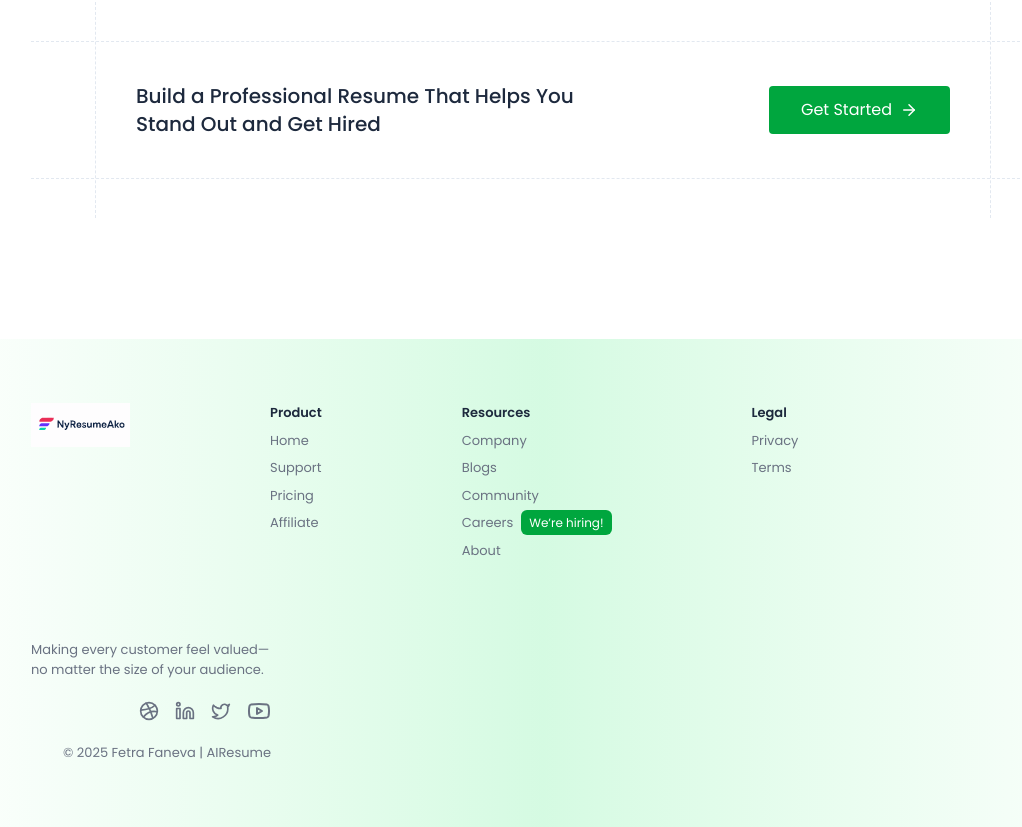
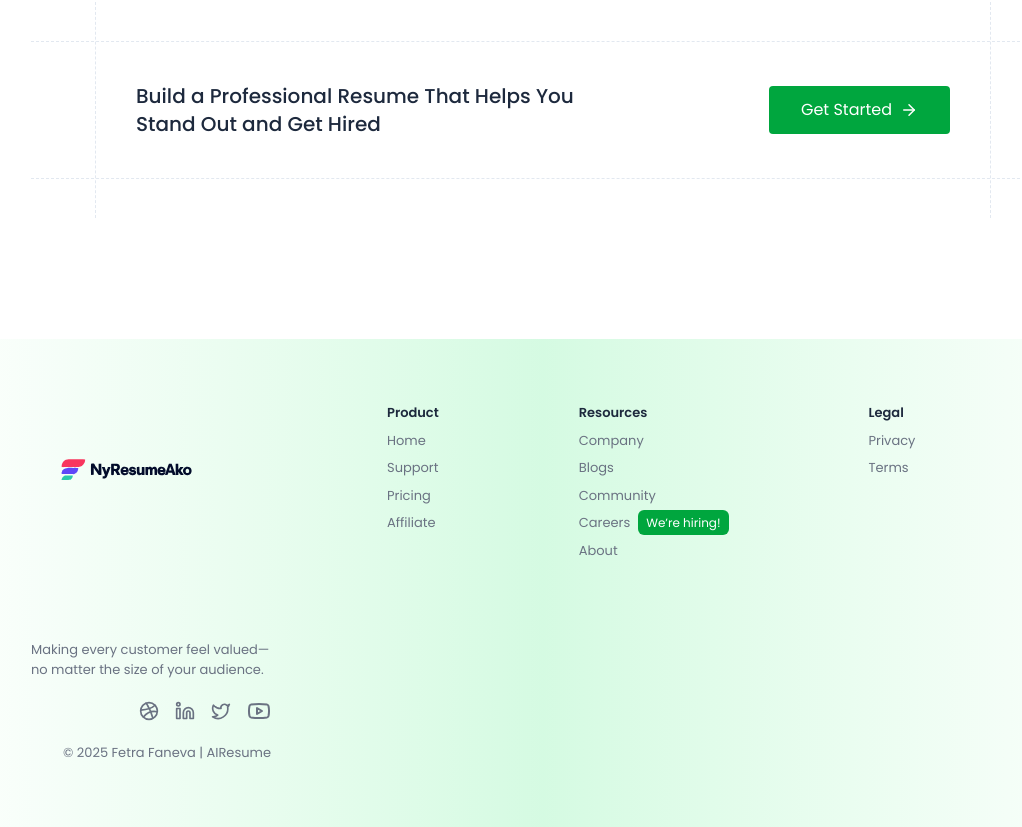
Before and after one commit to fetrafaneva/MERN_AIResume, a React (Vite) app in the folder client/: page / in a window 1280 px wide. Shown: the part 2089-2916 px from the top of the page, without its empty margins (97-1119 px from the left). Built offline with nearby package versions, Linux system fonts and the light colour scheme.

Commit message:
feat: update the logo of the footer

```diff
--- a/client/src/components/home/Footer.jsx
+++ b/client/src/components/home/Footer.jsx
@@ -7,7 +7,7 @@ const Footer = () => {
         <footer className="flex flex-wrap justify-center lg:justify-between overflow-hidden gap-10 md:gap-20 py-16 px-6 md:px-16 lg:px-24 xl:px-32 text-[13px] text-gray-500 bg-gradient-to-r from-white via-green-200/60 to-white mt-40">
           <div className="flex flex-wrap items-start gap-10 md:gap-[60px] xl:gap-[140px]">
             <a href="#">
-              <img src="/logo.svg" alt="logo" className=" h-11 w-auto" />
+              <img src="/logo1.svg" alt="logo" className=" h-36 w-auto" />
             </a>
             <div>
               <p className="text-slate-800 font-semibold">Product</p>
```
Also changed, not shown: client/public/logo1.svg.
